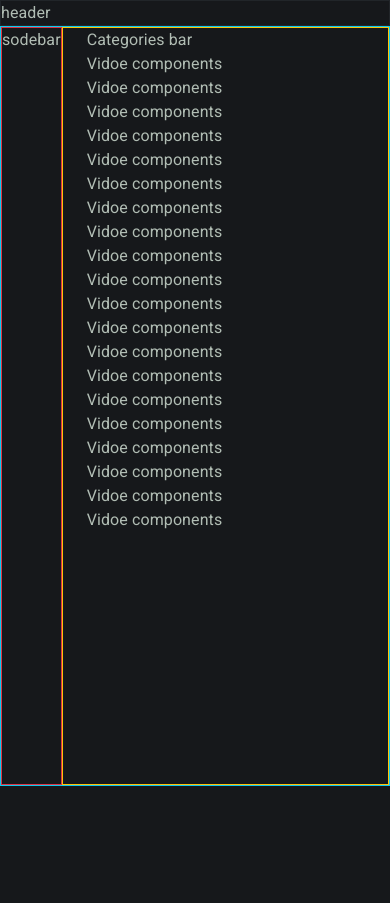
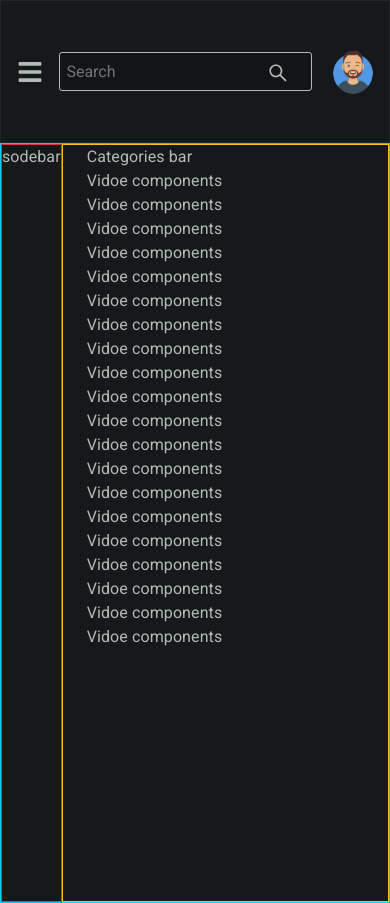
Before and after one commit to babakDoraniArab/youtubeClone, a React (Create React App) app: page / in a window 390 px wide. Before the commit the page ends 844 px from the top, so only its background shows below. Built offline with nearby package versions, Linux system fonts and the light colour scheme.

Commit message:
Header scss done. header responsive done for now

```diff
--- a/src/components/header/Header.js
+++ b/src/components/header/Header.js
@@ -1,12 +1,32 @@
-import React from 'react'
-import "./_header.scss"
+import React from "react";
+import "./_header.scss";
+
+import { FaBars } from "react-icons/fa";
+import { AiOutlineSearch } from "react-icons/ai";
+import { MdNotifications, MdApps } from "react-icons/md";
 
 const Header = () => {
-    return (
-        <div className="border border-dark">
-                    header
-        </div>
-    )
-}
+  return (
+    <div className="border border-dark header">
+      <FaBars className="header__menu" size={26} />
+      <img
+        src="http://pngimg.com/uploads/youtube/youtube_PNG2.png"
+        alt="logo"
+        className="header__logo"
+      />
+      <form>
+        <input type="text" placeholder="Search" />
+        <button type="submit">
+          <AiOutlineSearch size={22} />
+        </button>
+      </form>
+      <div className="header__icons">
+        <MdNotifications size={28} />
+        <MdApps size={28} />
+        <img src="/avatar.png" alt="avatar" className="header__avatar"/>
+      </div>
+    </div>
+  );
+};
 
-export default Header
+export default Header;
--- a/src/components/header/_header.scss
+++ b/src/components/header/_header.scss
@@ -0,0 +1,84 @@
+@import "../../base.scss";
+.header {
+  display: flex;
+  justify-content: space-between;
+  align-items: center;
+  padding: 1rem 3rem;
+  background-color: $black-primary;
+  height: 17vh;
+  width: 100%;
+
+  &__menu {
+    display: none;
+  }
+  &__logo {
+    width: 30px;
+    height: 30px;
+    object-fit: contain;
+    display: block;
+  }
+  form {
+    flex: 0.6;
+    display: flex;
+    padding: 0.1rem;
+    margin: 0 1rem;
+    border-radius: 3px;
+    border: 1.2px solid;
+    background-color: $black-secondary;
+
+    input {
+      width: 100%;
+      border: none;
+      font-weight: 500;
+      background: transparent;
+      padding: 0.3rem;
+      color: $text-color;
+    }
+    &:focus {
+      outline: none;
+    }
+    button {
+      padding: 0 1.25rem;
+      color: $text-color;
+      background-color: transparent;
+      border: none;
+      &:focus {
+        border: none;
+      }
+    }
+  }
+
+  &__icons {
+    display: flex;
+    flex: 0.15;
+    justify-content: space-around;
+    align-items: center;
+
+    img {
+      border-radius: 50%;
+      margin-left: 5px;
+      width: 40px;
+
+      object-fit: contain;
+    }
+  }
+}
+
+@media (max-width: $breakpoint-small) {
+  .header {
+    padding: 1rem;
+
+    form {
+      flex: 1;
+    }
+    &__menu {
+      display: block;
+    }
+    &__logo {
+      display: none;
+    }
+    &__icons > *:not(img) {
+      display: none;
+    }
+  }
+}
```
Also changed, not shown: public/avatar.png (added).
